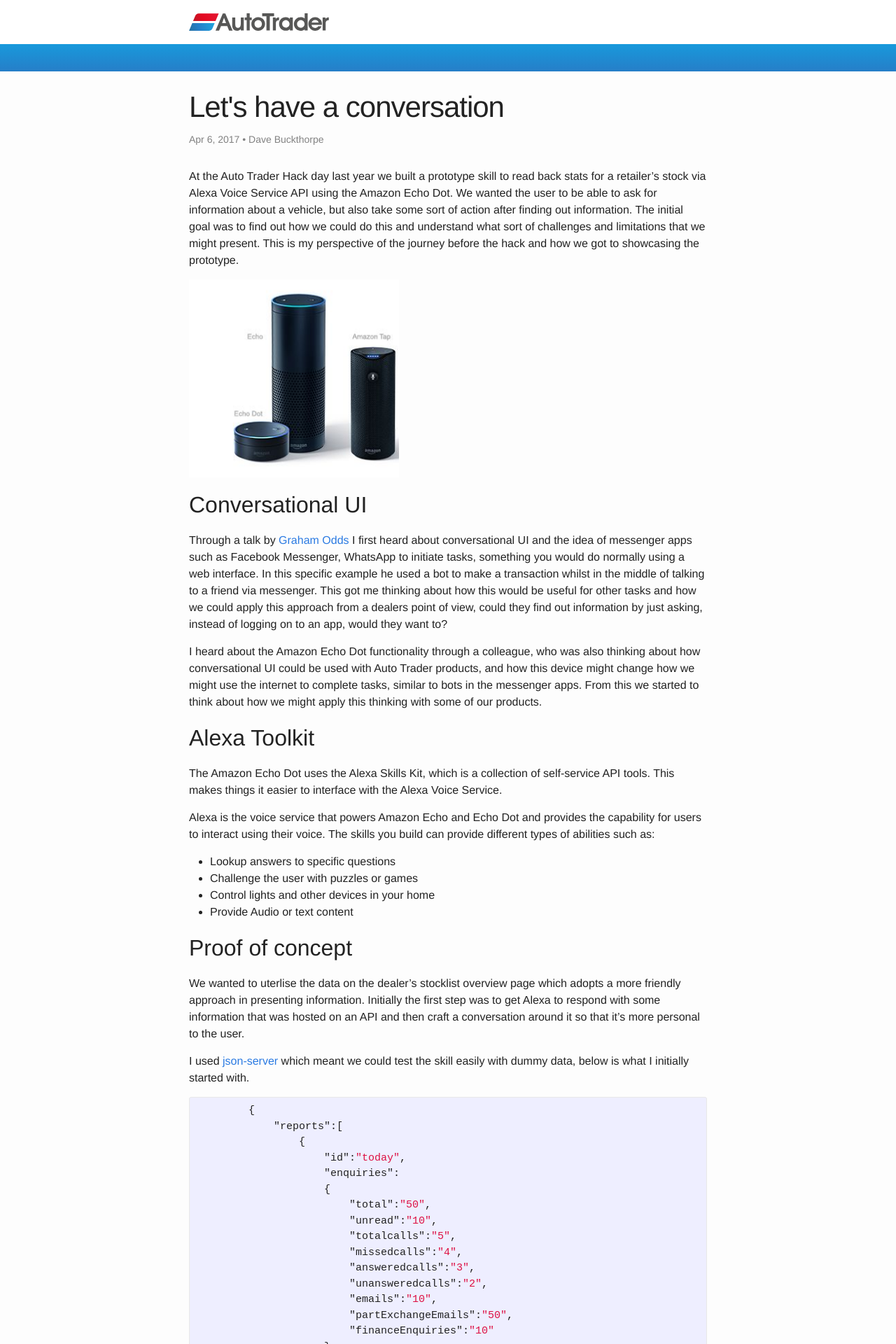
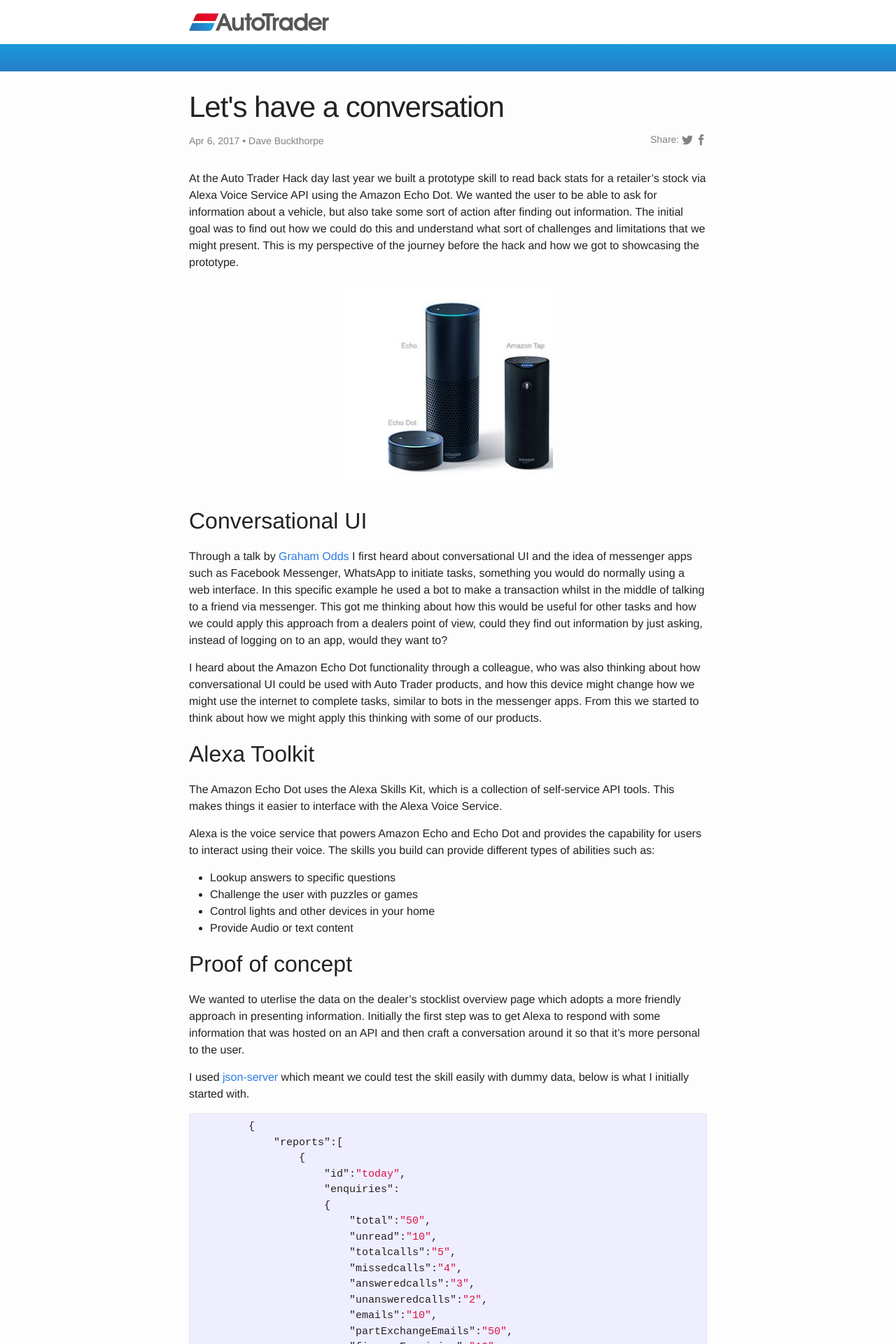
Before and after one commit to mrmanc/stackedit.io.test, a Jekyll site: the page built from _posts/2017-04-06-lets-have-a-conversation.md, in a window 1280 px wide. Shown: the top 1920 px of the page at 70% size. Built offline with Jekyll 4.4.1, drawn with Linux system fonts in a browser that asks for light colours.

Commit message:
Adds social sharing links.

```diff
--- /dev/null
+++ b/_includes/icons/facebook.html
@@ -0,0 +1,5 @@
+<span class="icon  icon--facebook">
+    <svg viewBox="0 0 33 33" >
+      <path fill="#828282" d="M 17.996,32L 12,32 L 12,16 l-4,0 l0-5.514 l 4-0.002l-0.006-3.248C 11.993,2.737, 13.213,0, 18.512,0l 4.412,0 l0,5.515 l-2.757,0 c-2.063,0-2.163,0.77-2.163,2.209l-0.008,2.76l 4.959,0 l-0.585,5.514L 18,16L 17.996,32z" />
+    </svg>
+</span>
--- /dev/null
+++ b/_includes/icons/twitter.html
@@ -0,0 +1,6 @@
+<span class="icon  icon--twitter">
+  <svg viewBox="0 0 16 16">
+    <path fill="#828282" d="M15.969,3.058c-0.586,0.26-1.217,0.436-1.878,0.515c0.675-0.405,1.194-1.045,1.438-1.809
+    c-0.632,0.375-1.332,0.647-2.076,0.793c-0.596-0.636-1.446-1.033-2.387-1.033c-1.806,0-3.27,1.464-3.27,3.27 c0,0.256,0.029,0.506,0.085,0.745C5.163,5.404,2.753,4.102,1.14,2.124C0.859,2.607,0.698,3.168,0.698,3.767 c0,1.134,0.577,2.135,1.455,2.722C1.616,6.472,1.112,6.325,0.671,6.08c0,0.014,0,0.027,0,0.041c0,1.584,1.127,2.906,2.623,3.206 C3.02,9.402,2.731,9.442,2.433,9.442c-0.211,0-0.416-0.021-0.615-0.059c0.416,1.299,1.624,2.245,3.055,2.271 c-1.119,0.877-2.529,1.4-4.061,1.4c-0.264,0-0.524-0.015-0.78-0.046c1.447,0.928,3.166,1.469,5.013,1.469 c6.015,0,9.304-4.983,9.304-9.304c0-0.142-0.003-0.283-0.009-0.423C14.976,4.29,15.531,3.714,15.969,3.058z"/>
+  </svg>
+</span>
--- /dev/null
+++ b/_includes/social_share.html
@@ -0,0 +1,9 @@
+<span class="social-share">
+  Share:
+  <a href="https://twitter.com/intent/tweet?text={{ page.title }}&url={{ site.github.url }}{{ page.url }}&via=autotraderlife&related={{ site.twitter_username }}" rel="nofollow" target="_blank" title="Share on Twitter">
+    {% include icons/twitter.html %}
+  </a>
+  <a href="https://facebook.com/sharer.php?u={{ site.github.url }}{{ page.url }}" rel="nofollow" target="_blank" title="Share on Facebook">
+    {% include icons/facebook.html %}
+  </a>
+</span>
--- a/_layouts/default.html
+++ b/_layouts/default.html
@@ -2,6 +2,28 @@
 <html>
 <!-- "{{ site.github.url }}" -->
   {% include head.html %}
+
+    <meta name="twitter:card" content="summary">
+    <meta name="twitter:site" content="@autotrader_uk">
+    <meta name="twitter:creator" content="@autotrader_uk">
+    {% if page.title %}
+    <meta name="twitter:title" content="{{ page.title }}">
+    {% else %}
+    <meta name="twitter:title" content="{{ site.title }}">
+    {% endif %}
+    {% if page.url %}
+    <meta name="twitter:url" content="{{ site.github.url }}{{ page.url }}">
+    {% endif %}
+    {% if page.description %}
+    <meta name="twitter:description" content="{{ page.description }}">
+    {% else %}
+    <meta name="twitter:description" content="{{ site.description }}">
+    {% endif %}
+    {% if page.image %}
+    <meta name="twitter:image:src" content="{{ site.github.url }}/images/{{ page.image }}">
+    {% else %}
+    <meta name="twitter:image:src" content="{{ site.github.url }}/images/logo.png">
+    {% endif %}
 
   <body>
 
--- a/_layouts/post.html
+++ b/_layouts/post.html
@@ -5,11 +5,15 @@
 
   <header class="post-header">
     <h1 class="post-title">{{ page.title }}</h1>
-    <p class="post-meta">{{ page.date | date: "%b %-d, %Y" }}{% if page.author %} • {{ page.author }}{% endif %}{% if page.meta %} • {{ page.meta }}{% endif %}</p>
+    <div>
+      <span class="post-meta">{{ page.date | date: "%b %-d, %Y" }}{% if page.author %} • {{ page.author }}{% endif %}{% if page.meta %} • {{ page.meta }}{% endif %}</span>
+      {% include social_share.html %}
+    </div>
   </header>
 
   <article class="post-content">
     {{ content }}
+    {% include social_share.html %}
   </article>
 
 </div>
--- a/_sass/_layout.scss
+++ b/_sass/_layout.scss
@@ -79,6 +79,18 @@
             padding: 5px 10px;
         }
     }
+}
+
+//== utilities
+
+.u-p-10 {
+  padding: 10px;
+}
+
+.u-center-img {
+    text-align: center;
+    margin: 0 auto;
+    display: block;
 }
 
 
@@ -232,6 +244,9 @@
  */
 .post-header {
     margin-bottom: $spacing-unit;
+    .social-share {
+      float: right;
+    }
 }
 
 .post-title {
--- /dev/null
+++ b/_sass/_social_share.scss
@@ -0,0 +1,8 @@
+.social-share {
+    font-size: $small-font-size;
+    color: $grey-color;
+
+    a {
+      text-decoration: none;
+    }
+}
--- a/css/main.scss
+++ b/css/main.scss
@@ -57,5 +57,6 @@
         "base",
         "layout",
         "syntax-highlighting",
-        "header"
+        "header",
+        "social_share"
 ;
```
